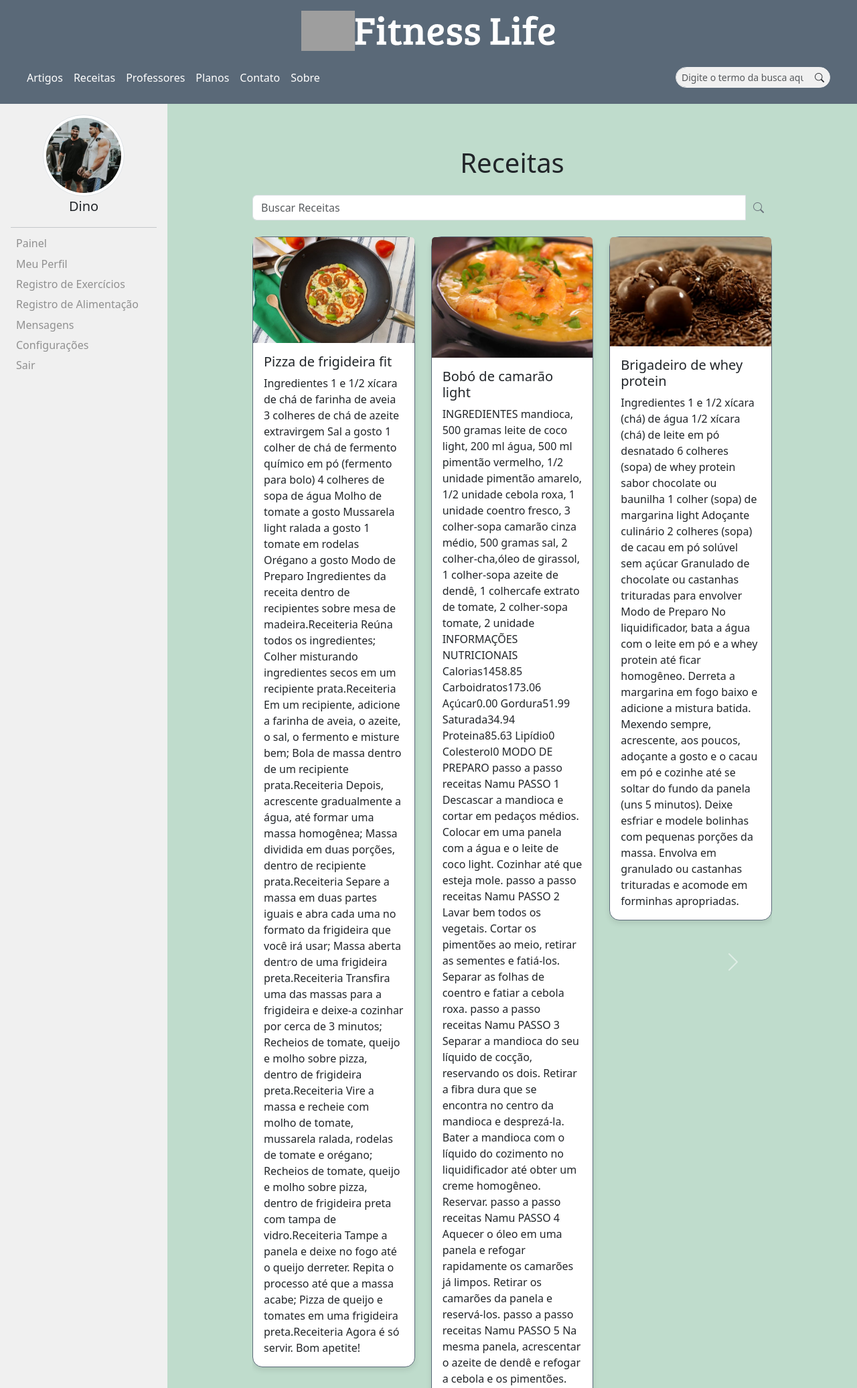
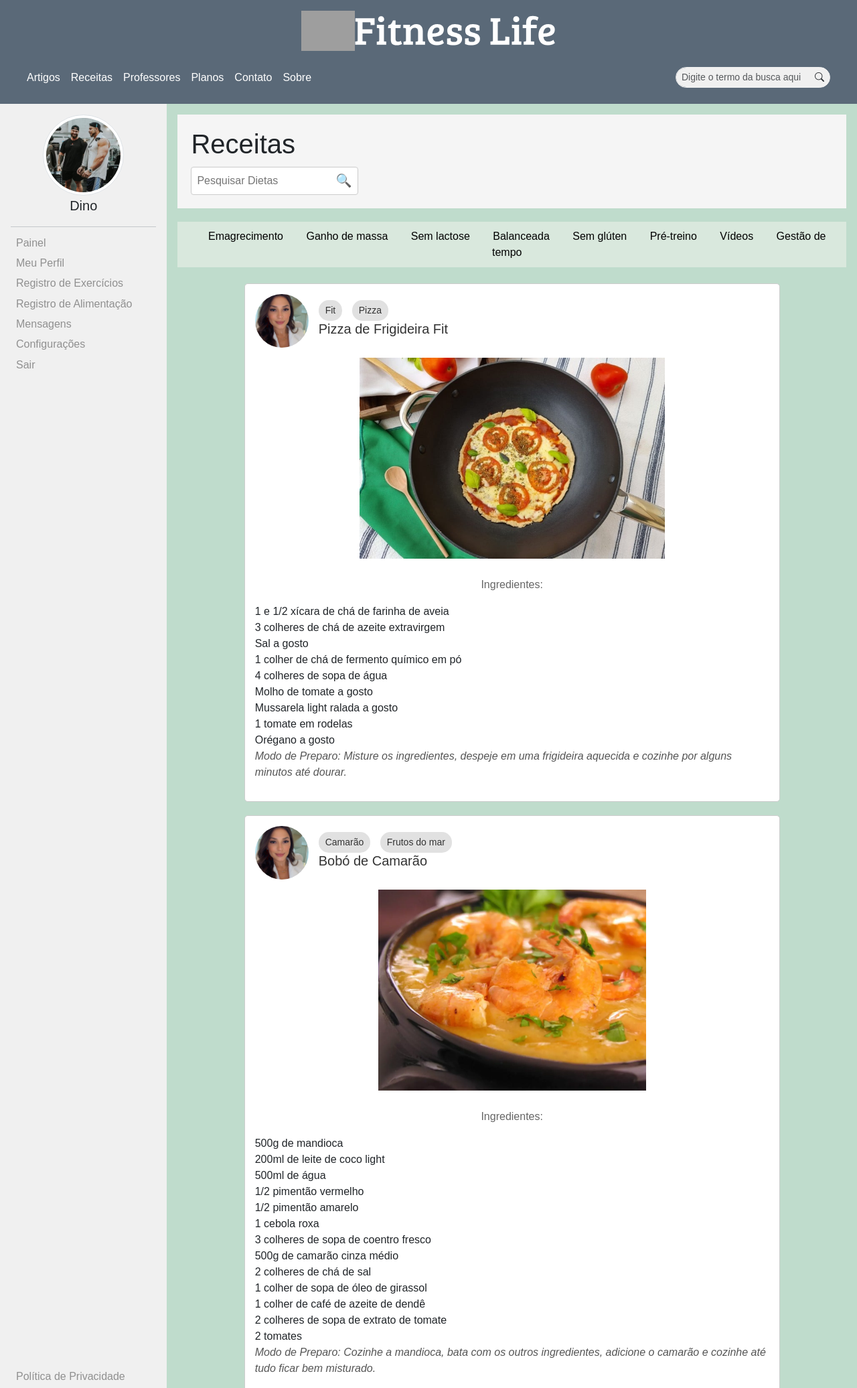
Before and after one commit to lorennapedrosa/fitnesslife_final, a FastAPI app: page /cliente/receitas in a window 1280 px wide. Shown: the top 2072 px of the page at 67% size. Run offline with FastAPI, Linux system fonts and the light colour scheme; some libraries are stand-ins or nearby versions; grey boxes are pictures that could not be loaded.

Commit message:
Receitas modificado

```diff
--- a/templates/pages/cliente/receitas.html
+++ b/templates/pages/cliente/receitas.html
@@ -1,191 +1,208 @@
 {% extends "shared/base.html" %}
 {% block subtitulo %}Dieta{% endblock %}
 {% block conteudo %}
-<div class="container my-5">
-    <h1 class="text-center mb-4">Receitas</h1>
+<style>
+    /* Estilos para o layout da barra de dietas */
+    body {
+        font-family: Arial, sans-serif;
+        margin: 0;
+        padding: 0;
+    }
 
-    <!-- Campo de busca -->
-    <div class="input-group mb-4">
-        <input type="text" class="form-control" placeholder="Buscar Receitas" aria-label="Buscar Receitas">
-        <button class="btn btn-outline-secondary" type="button" style="border: none;">
-            <i class="bi bi-search"></i>
-        </button>
+    /* Cabeçalho */
+    .header {
+        background-color: #f5f5f5;
+        padding: 20px;
+        text-align: left;
+    }
+
+    .header h1 {
+        font-size: 2.5em;
+        margin: 0;
+    }
+
+    /* Barra de pesquisa */
+    .search-bar {
+        position: relative;
+        display: inline-block;
+        margin-top: 10px;
+    }
+
+    .search-bar input[type="text"] {
+        padding: 8px;
+        font-size: 1em;
+        border: 1px solid #ccc;
+        border-radius: 4px;
+        width: 250px;
+    }
+
+    .search-bar button {
+        position: absolute;
+        right: 0;
+        top: 0;
+        bottom: 0;
+        background: none;
+        border: none;
+        padding: 0 10px;
+        font-size: 1.2em;
+        cursor: pointer;
+    }
+
+    /* Menu de categorias */
+    .menu {
+        background-color: #d9e8dd;
+        padding: 10px 0;
+        text-align: center;
+        margin-top: 20px;
+    }
+
+    .menu a {
+        margin: 0 15px;
+        font-size: 1em;
+        text-decoration: none;
+        color: #000;
+    }
+
+    .menu a:hover {
+        text-decoration: underline;
+    }
+
+    /* Estilos dos artigos */
+    .article-card {
+        background: #ffffff;
+        border: 1px solid #cccccc;
+        margin-bottom: 20px;
+        padding: 15px;
+        border-radius: 5px;
+    }
+
+    .article-header {
+        display: flex;
+        align-items: center;
+        margin-bottom: 15px;
+    }
+
+    .article-image {
+        width: 80px;
+        height: 80px;
+        object-fit: cover;
+        margin-right: 15px;
+        border-radius: 50%;
+    }
+
+    .article-title {
+        font-size: 20px;
+        color: #333333;
+    }
+
+    .article-text {
+        font-size: 16px;
+        line-height: 1.6;
+        color: #666666;
+        text-align: center; /* Centraliza o texto das receitas */
+    }
+
+    .tag {
+        display: inline-block;
+        background: #e1e1e1;
+        color: #333;
+        padding: 5px 10px;
+        border-radius: 15px;
+        margin-right: 10px;
+        font-size: 14px;
+    }
+
+    .preparo {
+        font-style: italic;
+        color: #555;
+    }
+</style>
+
+<!-- Layout da barra de dietas -->
+<div class="header">
+    <h1>Receitas</h1>
+    <div class="search-bar">
+        <input type="text" placeholder="Pesquisar Dietas">
+        <button type="submit">🔍</button>
+    </div>
+</div>
+
+<div class="menu">
+    <a href="#">Emagrecimento</a>
+    <a href="#">Ganho de massa</a>
+    <a href="#">Sem lactose</a>
+    <a href="#">Balanceada</a>
+    <a href="#">Sem glúten</a>
+    <a href="#">Pré-treino</a>
+    <a href="#">Vídeos</a>
+    <a href="#">Gestão de tempo</a>
+</div>
+
+<!-- Artigos abaixo da barra de navegação -->
+<!-- Lista de Receitas -->
+<div class="container py-4">
+    <div class="row">
+        <!-- Receita 1 -->
+        <div class="col-md-12 article-card">
+            <div class="article-header">
+                <img src="/static/img/suelen.png" alt="Sullen" class="article-image">
+                <div>
+                    <div class="tag">Fit</div>
+                    <div class="tag">Pizza</div>
+                    <h2 class="article-title">Pizza de Frigideira Fit</h2>
+                </div>
+            </div>
+            <p class="article-text">
+                <img src="/static/img/pizza.jpeg" alt="Pizza de Frigideira Fit" style="height: 300px; width: auto; display: block; margin: 0 auto;">
+                <br>Ingredientes:
+            </p>
+            <ul style="list-style-type: none; padding: 0; text-align: left; margin: 0 auto;">
+                <li>1 e 1/2 xícara de chá de farinha de aveia</li>
+                <li>3 colheres de chá de azeite extravirgem</li>
+                <li>Sal a gosto</li>
+                <li>1 colher de chá de fermento químico em pó</li>
+                <li>4 colheres de sopa de água</li>
+                <li>Molho de tomate a gosto</li>
+                <li>Mussarela light ralada a gosto</li>
+                <li>1 tomate em rodelas</li>
+                <li>Orégano a gosto</li>
+            </ul>
+            <p class="preparo">Modo de Preparo: Misture os ingredientes, despeje em uma frigideira aquecida e cozinhe por alguns minutos até dourar.</p>
+        </div>
     </div>
 
-    <!-- Lista de Receitas -->
-    <div id="receitasCarousel" class="carousel slide">
-        <div class="carousel-inner">
-            <!-- Receita 1 -->
-            <div class="carousel-item active">
-                <div class="row">
-                    <div class="col-md-4">
-                        <div class="card">
-                            <img src="/static/img/pizza.jpeg" class="card-img-top" alt="Pizza frigideira">
-                            <div class="card-body">
-                                <h5 class="card-title">Pizza de frigideira fit</h5>
-                                <p class="card-text">Ingredientes
-
-                                    1 e 1/2 xícara de chá de farinha de aveia
-
-                                    3 colheres de chá de azeite extravirgem
-
-                                    Sal a gosto
-
-                                    1 colher de chá de fermento químico em pó (fermento para bolo)
-
-                                    4 colheres de sopa de água
-
-                                    Molho de tomate a gosto
-
-                                    Mussarela light ralada a gosto
-
-                                    1 tomate em rodelas
-
-                                    Orégano a gosto
-                                    Modo de Preparo
-                                    Ingredientes da receita dentro de recipientes sobre mesa de madeira.Receiteria
-                                    Reúna todos os ingredientes;
-                                    Colher misturando ingredientes secos em um recipiente prata.Receiteria
-                                    Em um recipiente, adicione a farinha de aveia, o azeite, o sal, o fermento e misture bem;
-                                    Bola de massa dentro de um recipiente prata.Receiteria
-                                    Depois, acrescente gradualmente a água, até formar uma massa homogênea;
-                                    Massa dividida em duas porções, dentro de recipiente prata.Receiteria
-                                    Separe a massa em duas partes iguais e abra cada uma no formato da frigideira que você irá usar;
-                                    Massa aberta dentro de uma frigideira preta.Receiteria
-                                    Transfira uma das massas para a frigideira e deixe-a cozinhar por cerca de 3 minutos;
-                                    Recheios de tomate, queijo e molho sobre pizza, dentro de frigideira preta.Receiteria
-                                    Vire a massa e recheie com molho de tomate, mussarela ralada, rodelas de tomate e orégano;
-                                    Recheios de tomate, queijo e molho sobre pizza, dentro de frigideira preta com tampa de vidro.Receiteria
-                                    Tampe a panela e deixe no fogo até o queijo derreter. Repita o processo até que a massa acabe;
-                                    Pizza de queijo e tomates em uma frigideira preta.Receiteria
-                                    Agora é só servir. Bom apetite!</p>
-                            </div>
-                        </div>
-                    </div>
-                    <div class="col-md-4">
-                        <div class="card">
-                            <img src="/static/img/receita2.png" class="card-img-top" alt="Receita 2">
-                            <div class="card-body">
-                                <h5 class="card-title">Bobó de camarão light</h5>
-                                <p class="card-text">INGREDIENTES
-                                    mandioca, 500 gramas
-                                    leite de coco light, 200 ml
-                                    água, 500 ml
-                                    pimentão vermelho, 1/2 unidade
-                                    pimentão amarelo, 1/2 unidade
-                                    cebola roxa, 1 unidade
-                                    coentro fresco, 3 colher-sopa
-                                    camarão cinza médio, 500 gramas
-                                    sal, 2 colher-cha,óleo de girassol, 1 colher-sopa
-                                    azeite de dendê, 1 colhercafe
-                                    extrato de tomate, 2 colher-sopa
-                                    tomate, 2 unidade
-                                    INFORMAÇÕES NUTRICIONAIS
-                                    Calorias1458.85
-                                    Carboidratos173.06
-                                    Açúcar0.00
-                                    Gordura51.99
-                                    Saturada34.94
-                                    Proteina85.63
-                                    Lipídio0
-                                    Colesterol0
-                                    MODO DE PREPARO
-                                    passo a passo receitas Namu PASSO 1
-                                    Descascar a mandioca e cortar em pedaços médios. Colocar em uma panela com a água e o leite de coco light. Cozinhar até que esteja mole.
-
-                                    passo a passo receitas Namu PASSO 2
-                                    Lavar bem todos os vegetais. Cortar os pimentões ao meio, retirar as sementes e fatiá-los. Separar as folhas de coentro e fatiar a cebola roxa.
-
-                                    passo a passo receitas Namu PASSO 3
-                                    Separar a mandioca do seu líquido de cocção, reservando os dois. Retirar a fibra dura que se encontra no centro da mandioca e desprezá-la. Bater a mandioca com o líquido do cozimento no liquidificador até obter um creme homogêneo. Reservar.
-
-                                    passo a passo receitas Namu PASSO 4
-                                    Aquecer o óleo em uma panela e refogar rapidamente os camarões já limpos. Retirar os camarões da panela e reservá-los.
-
-                                    passo a passo receitas Namu PASSO 5
-                                    Na mesma panela, acrescentar o azeite de dendê e refogar a cebola e os pimentões. Em seguida, adicionar extrato de tomate e refogar mais um pouco.
-
-                                    passo a passo receitas Namu PASSO 6
-                                    Acrescentar os tomates cortados em pedaços grandes e, em seguida, acrescentar o purê de mandioca ao refogado. Misturar bem.
-
-                                    passo a passo receitas Namu PASSO 7
-                                    Colocar os camarões refogados e temperar com sal e coentro picado.
-
-                                    passo a passo receitas Namu PASSO 8
-                                    Misturar bem e servir quente com arroz.
-
-                                    </p>
-                            </div>
-                        </div>
-                    </div>
-                    <div class="col-md-4">
-                        <div class="card">
-                            <img src="/static/img/receita3.png" class="card-img-top" alt="Receita 3">
-                            <div class="card-body">
-                                <h5 class="card-title">Brigadeiro de whey protein</h5>
-                                <p class="card-text">Ingredientes
-                                    1 e 1/2 xícara (chá) de água
-                                    1/2 xícara (chá) de leite em pó desnatado
-                                    6 colheres (sopa) de whey protein sabor chocolate ou baunilha
-                                    1 colher (sopa) de margarina light
-                                    Adoçante culinário
-                                    2 colheres (sopa) de cacau em pó solúvel sem açúcar
-                                    Granulado de chocolate ou castanhas trituradas para envolver
-
-                                    Modo de Preparo
-                                    No liquidificador, bata a água com o leite em pó e a whey protein até ficar homogêneo.
-                                    Derreta a margarina em fogo baixo e adicione a mistura batida.
-                                    Mexendo sempre, acrescente, aos poucos, adoçante a gosto e o cacau em pó e cozinhe até se soltar do fundo da panela (uns 5 minutos).
-                                    Deixe esfriar e modele bolinhas com pequenas porções da massa.
-                                    Envolva em granulado ou castanhas trituradas e acomode em forminhas apropriadas.</p>
-                            </div>
-                        </div>
-                    </div>
+    <div class="row">
+        <!-- Receita 2 -->
+        <div class="col-md-12 article-card">
+            <div class="article-header">
+                <img src="/static/img/suelen.png" alt="Sullen" class="article-image">
+                <div>
+                    <div class="tag">Camarão</div>
+                    <div class="tag">Frutos do mar</div>
+                    <h2 class="article-title">Bobó de Camarão</h2>
                 </div>
             </div>
-            <!-- Receita 2 -->
-            <div class="carousel-item">
-                <div class="row">
-                    <div class="col-md-4">
-                        <div class="card">
-                            <img src="/static/img/receita4.jpg" class="card-img-top" alt="Receita 4">
-                            <div class="card-body">
-                                <h5 class="card-title">Receita 4</h5>
-                                <p class="card-text">Descrição curta da receita 4.</p>
-                            </div>
-                        </div>
-                    </div>
-                    <div class="col-md-4">
-                        <div class="card">
-                            <img src="/static/img/receita5.jpg" class="card-img-top" alt="Receita 5">
-                            <div class="card-body">
-                                <h5 class="card-title">Receita 5</h5>
-                                <p class="card-text">Descrição curta da receita 5.</p>
-                            </div>
-                        </div>
-                    </div>
-                    <div class="col-md-4">
-                        <div class="card">
-                            <img src="/static/img/receita6.jpg" class="card-img-top" alt="Receita 6">
-                            <div class="card-body">
-                                <h5 class="card-title">Receita 6</h5>
-                                <p class="card-text">Descrição curta da receita 6.</p>
-                            </div>
-                        </div>
-                    </div>
-                </div>
-            </div>
-            <!-- Adicione mais blocos de receitas conforme necessário -->
+            <p class="article-text">
+                <img src="/static/img/receita2.png" alt="Bobó de Camarão" style="height: 300px; width: auto; display: block; margin: 0 auto;">
+                <br>Ingredientes:
+            </p>
+            <ul style="list-style-type: none; padding: 0; text-align: left; margin: 0 auto;">
+                <li>500g de mandioca</li>
+                <li>200ml de leite de coco light</li>
+                <li>500ml de água</li>
+                <li>1/2 pimentão vermelho</li>
+                <li>1/2 pimentão amarelo</li>
+                <li>1 cebola roxa</li>
+                <li>3 colheres de sopa de coentro fresco</li>
+                <li>500g de camarão cinza médio</li>
+                <li>2 colheres de chá de sal</li>
+                <li>1 colher de sopa de óleo de girassol</li>
+                <li>1 colher de café de azeite de dendê</li>
+                <li>2 colheres de sopa de extrato de tomate</li>
+                <li>2 tomates</li>
+            </ul>
+            <p class="preparo">Modo de Preparo: Cozinhe a mandioca, bata com os outros ingredientes, adicione o camarão e cozinhe até tudo ficar bem misturado.</p>
         </div>
-        <!-- Controles do carrossel -->
-        <a class="carousel-control-prev" href="#receitasCarousel" role="button" data-bs-slide="prev">
-            <span class="carousel-control-prev-icon" aria-hidden="true"></span>
-            <span class="visually-hidden">Anterior</span>
-        </a>
-        <a class="carousel-control-next" href="#receitasCarousel" role="button" data-bs-slide="next">
-            <span class="carousel-control-next-icon" aria-hidden="true"></span>
-            <span class="visually-hidden">Próximo</span>
-        </a>
     </div>
 </div>
 {% endblock %}
```
